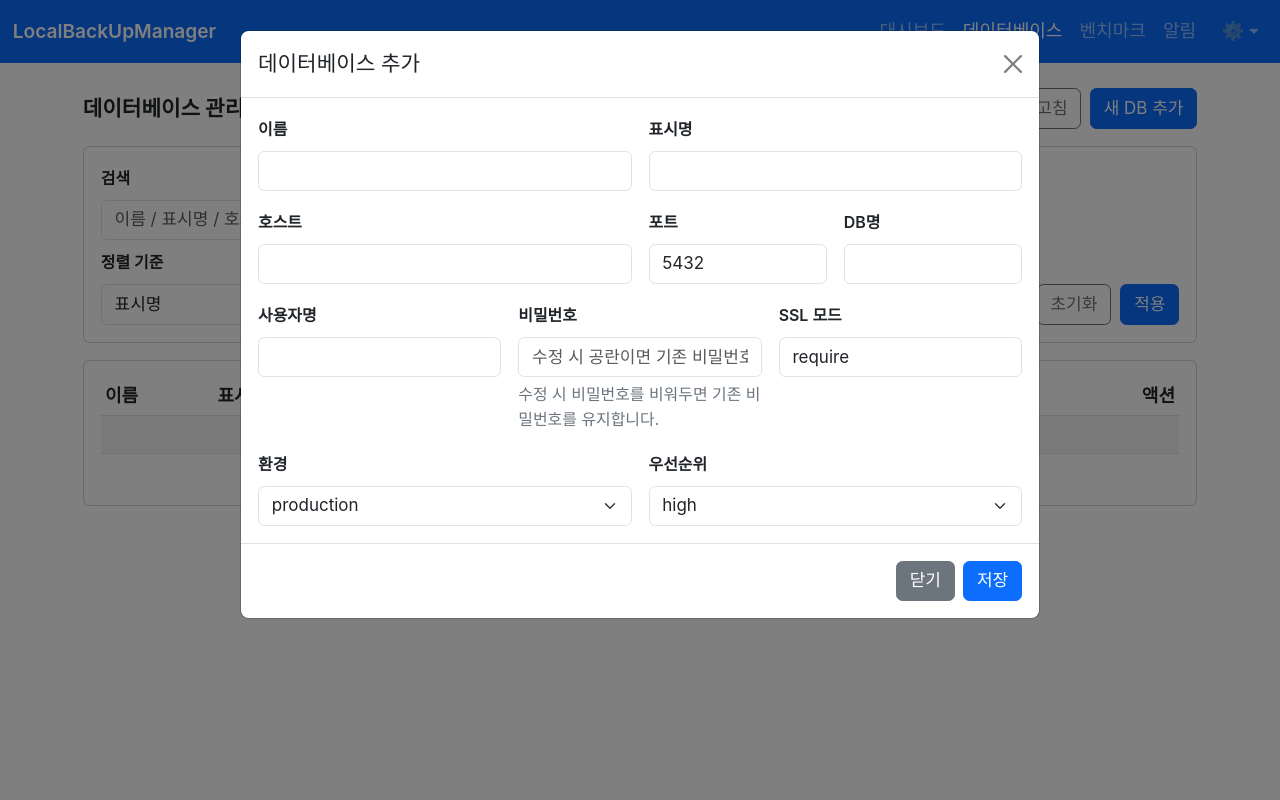
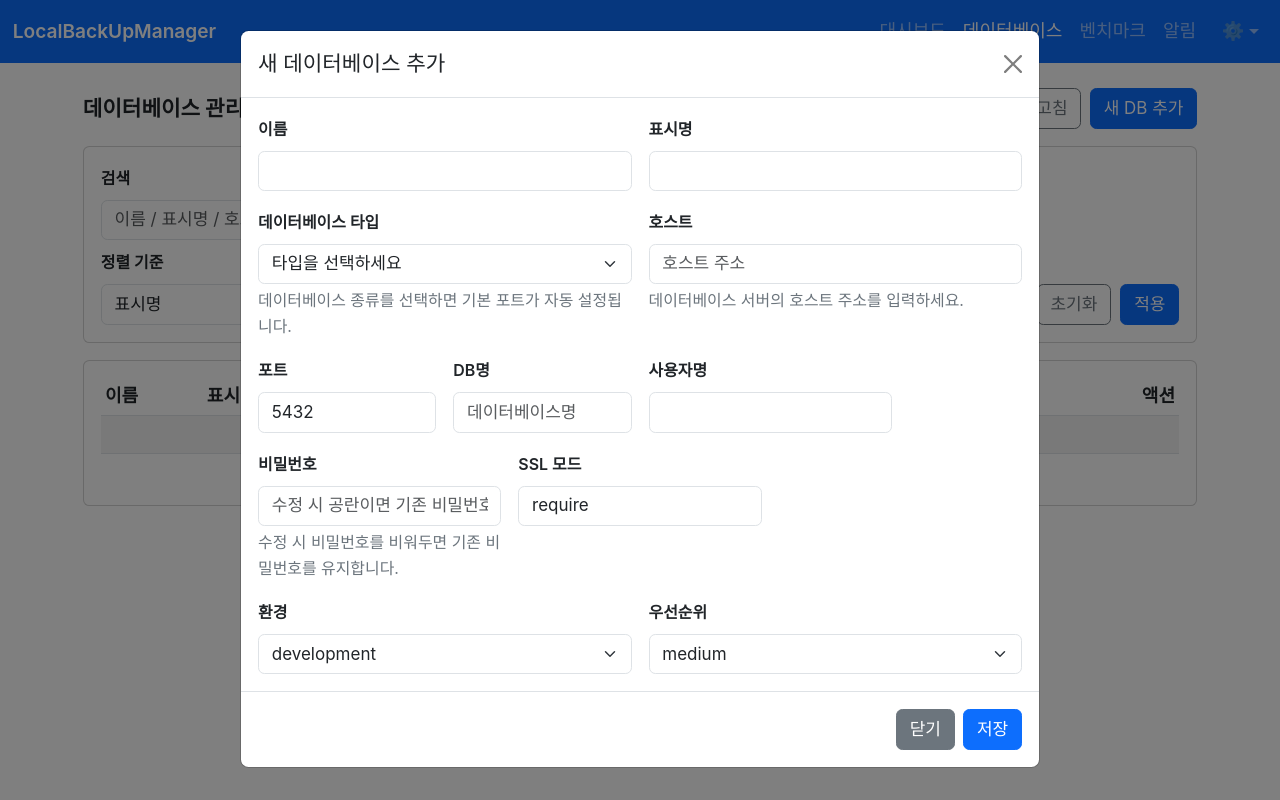
Before and after one commit to Hobby2025/LocalBackUpManager, a Python web app: template web/templates/databases.html in a window 1280 px wide, after a click on "새 DB 추가". Run offline with Jinja, Linux system fonts and the light colour scheme; the template is opened without the code that fills it, so the values that code supplies are empty; some libraries are stand-ins or nearby versions; some web fonts are replaced.

Commit message:
LOC-36 DB 타입 선택 UI 구현

```diff
--- a/web/static/js/databases.js
+++ b/web/static/js/databases.js
@@ -23,6 +23,7 @@
   const formId = document.getElementById("form-id");
   const formName = document.getElementById("form-name");
   const formDisplayName = document.getElementById("form-display_name");
+  const formDbType = document.getElementById("form-db_type");
   const formHost = document.getElementById("form-host");
   const formPort = document.getElementById("form-port");
   const formDatabaseName = document.getElementById("form-database_name");
@@ -32,6 +33,7 @@
   const formEnvironment = document.getElementById("form-environment");
   const formPriority = document.getElementById("form-priority");
   const btnSave = document.getElementById("btn-save");
+  const hostHelp = document.getElementById("host-help");
 
   // 필터 요소
   const fltQ = document.getElementById("flt-q");
@@ -97,6 +99,53 @@
     });
   }
 
+  // DB 타입 변경 시 포트 자동 설정 및 UI 업데이트
+  function handleDbTypeChange() {
+    const selectedOption = formDbType.options[formDbType.selectedIndex];
+    const defaultPort = selectedOption.getAttribute('data-port');
+    const dbType = formDbType.value;
+
+    // 기본 포트 자동 설정
+    if (defaultPort && formPort) {
+      formPort.value = defaultPort;
+    }
+
+    // SQLite의 경우 UI 조정
+    if (dbType === 'sqlite') {
+      if (formHost) {
+        formHost.placeholder = '/path/to/database.db';
+        formHost.setAttribute('title', 'SQLite 데이터베이스 파일의 전체 경로를 입력하세요');
+      }
+      if (formPort) {
+        formPort.disabled = true;
+        formPort.value = '0';
+      }
+      if (formDatabaseName) {
+        formDatabaseName.disabled = true;
+        formDatabaseName.placeholder = '(파일 경로에서 자동 결정)';
+      }
+      if (hostHelp) {
+        hostHelp.textContent = 'SQLite 데이터베이스 파일의 전체 경로를 입력하세요.';
+      }
+    } else {
+      // PostgreSQL, MySQL의 경우
+      if (formHost) {
+        formHost.placeholder = dbType === 'postgresql' ? 'localhost 또는 PostgreSQL 서버 주소' : 'localhost 또는 MySQL 서버 주소';
+        formHost.removeAttribute('title');
+      }
+      if (formPort) {
+        formPort.disabled = false;
+      }
+      if (formDatabaseName) {
+        formDatabaseName.disabled = false;
+        formDatabaseName.placeholder = '데이터베이스명';
+      }
+      if (hostHelp) {
+        hostHelp.textContent = '데이터베이스 서버의 호스트 주소를 입력하세요.';
+      }
+    }
+  }
+
   // 목록 로드
   async function loadList() {
     try {
@@ -110,14 +159,14 @@
       renderPagination();
       if (items.length === 0) {
         tbody.innerHTML =
-          '<tr><td colspan="8" class="text-center text-muted">데이터 없음</td></tr>';
+          '<tr><td colspan="9" class="text-center text-muted">데이터 없음</td></tr>';
         return;
       }
       tbody.innerHTML = items.map((it) => rowTemplate(it)).join("");
     } catch (e) {
       console.error(e);
       tbody.innerHTML =
-        '<tr><td colspan="8" class="text-center text-danger">DB 목록 로드 실패</td></tr>';
+        '<tr><td colspan="9" class="text-center text-danger">DB 목록 로드 실패</td></tr>';
       swToast(e.message || 'DB 목록 로드 실패', 'error');
     }
   }
@@ -148,11 +197,22 @@
     return `<span class="badge text-bg-${cls}">${escapeHtml(p || "-")}</span>`;
   }
 
+  function dbTypeBadge(dbType) {
+    const typeMap = {
+      postgresql: { icon: "🐘", color: "primary", name: "PostgreSQL" },
+      mysql: { icon: "🐬", color: "info", name: "MySQL" },
+      sqlite: { icon: "📄", color: "secondary", name: "SQLite" }
+    };
+    const type = typeMap[(dbType || "").toLowerCase()] || { icon: "❓", color: "secondary", name: dbType || "Unknown" };
+    return `<span class="badge text-bg-${type.color}">${type.icon} ${type.name}</span>`;
+  }
+
   function rowTemplate(it) {
     return `
       <tr>
         <td>${escapeHtml(it.name)}</td>
         <td>${escapeHtml(it.display_name)}</td>
+        <td>${dbTypeBadge(it.db_type)}</td>
         <td>${envBadge(it.environment)}</td>
         <td>${priorityBadge(it.priority)}</td>
         <td>${escapeHtml(it.host)}</td>
@@ -235,6 +295,7 @@
       formId.value = it.id;
       formName.value = it.name || "";
       formDisplayName.value = it.display_name || "";
+      formDbType.value = it.db_type || "postgresql";
       formHost.value = it.host || "";
       formPort.value = it.port || 5432;
       formDatabaseName.value = it.database_name || "";
@@ -243,6 +304,9 @@
       formSslMode.value = it.ssl_mode || "require";
       formEnvironment.value = it.environment || "development";
       formPriority.value = it.priority || "medium";
+
+      // DB 타입에 따른 UI 업데이트
+      handleDbTypeChange();
       document.getElementById("dbModalTitle").textContent = "Edit Database";
       modal && modal.show();
     } catch (e) {
@@ -257,6 +321,7 @@
       const payload = {
         name: formName.value.trim(),
         display_name: formDisplayName.value.trim(),
+        db_type: formDbType.value,
         host: formHost.value.trim(),
         port: Number(formPort.value) || 5432,
         database_name: formDatabaseName.value.trim(),
@@ -270,8 +335,9 @@
       if (
         !payload.name ||
         !payload.display_name ||
+        !payload.db_type ||
         !payload.host ||
-        !payload.database_name ||
+        (payload.db_type !== 'sqlite' && !payload.database_name) ||
         !payload.username
       ) {
         swToast("필수 항목을 모두 입력하세요.", 'warning');
@@ -401,6 +467,10 @@
   }
 
   document.addEventListener("click", handleAction);
+
+  // DB 타입 변경 이벤트 리스너
+  formDbType && formDbType.addEventListener("change", handleDbTypeChange);
+
   btnRefresh &&
     btnRefresh.addEventListener("click", () => {
       state.page = 1;
@@ -439,5 +509,43 @@
       }
     });
 
+  // 새 DB 추가 모달 초기화
+  function resetModal() {
+    formId.value = "";
+    formName.value = "";
+    formDisplayName.value = "";
+    formDbType.value = "";
+    formHost.value = "";
+    formPort.value = "5432";
+    formDatabaseName.value = "";
+    formUsername.value = "";
+    formPassword.value = "";
+    formSslMode.value = "require";
+    formEnvironment.value = "development";
+    formPriority.value = "medium";
+
+    // 초기 상태로 UI 리셋
+    if (formHost) {
+      formHost.placeholder = "호스트 주소";
+      formHost.removeAttribute('title');
+    }
+    if (formPort) {
+      formPort.disabled = false;
+    }
+    if (formDatabaseName) {
+      formDatabaseName.disabled = false;
+      formDatabaseName.placeholder = "데이터베이스명";
+    }
+    if (hostHelp) {
+      hostHelp.textContent = "데이터베이스 서버의 호스트 주소를 입력하세요.";
+    }
+
+    document.getElementById("dbModalTitle").textContent = "새 데이터베이스 추가";
+  }
+
+  // 새 DB 추가 버튼 이벤트
+  const btnAddDb = document.querySelector('[data-bs-target="#dbModal"]');
+  btnAddDb && btnAddDb.addEventListener("click", resetModal);
+
   document.addEventListener("DOMContentLoaded", loadList);
 })();
--- a/web/templates/databases.html
+++ b/web/templates/databases.html
@@ -115,6 +115,7 @@
                 <tr>
                   <th>이름</th>
                   <th>표시명</th>
+                  <th>타입</th>
                   <th>환경</th>
                   <th>우선순위</th>
                   <th>호스트</th>
@@ -125,7 +126,7 @@
               </thead>
               <tbody id="db-tbody">
                 <tr>
-                  <td colspan="8" class="text-center text-muted">
+                  <td colspan="9" class="text-center text-muted">
                     데이터 로드 중...
                   </td>
                 </tr>
@@ -169,8 +170,19 @@
                   <input class="form-control" id="form-display_name" required />
                 </div>
                 <div class="col-md-6">
+                  <label class="form-label">데이터베이스 타입</label>
+                  <select class="form-select" id="form-db_type" required>
+                    <option value="">타입을 선택하세요</option>
+                    <option value="postgresql" data-port="5432" data-icon="🐘">PostgreSQL</option>
+                    <option value="mysql" data-port="3306" data-icon="🐬">MySQL</option>
+                    <option value="sqlite" data-port="0" data-icon="📄">SQLite</option>
+                  </select>
+                  <div class="form-text">데이터베이스 종류를 선택하면 기본 포트가 자동 설정됩니다.</div>
+                </div>
+                <div class="col-md-6">
                   <label class="form-label">호스트</label>
                   <input class="form-control" id="form-host" required />
+                  <div class="form-text" id="host-help">SQLite의 경우 파일 경로를 입력하세요.</div>
                 </div>
                 <div class="col-md-3">
                   <label class="form-label">포트</label>
```
Also changed, not shown: docs/Design-Rationale.md (+6 -0 lines).
